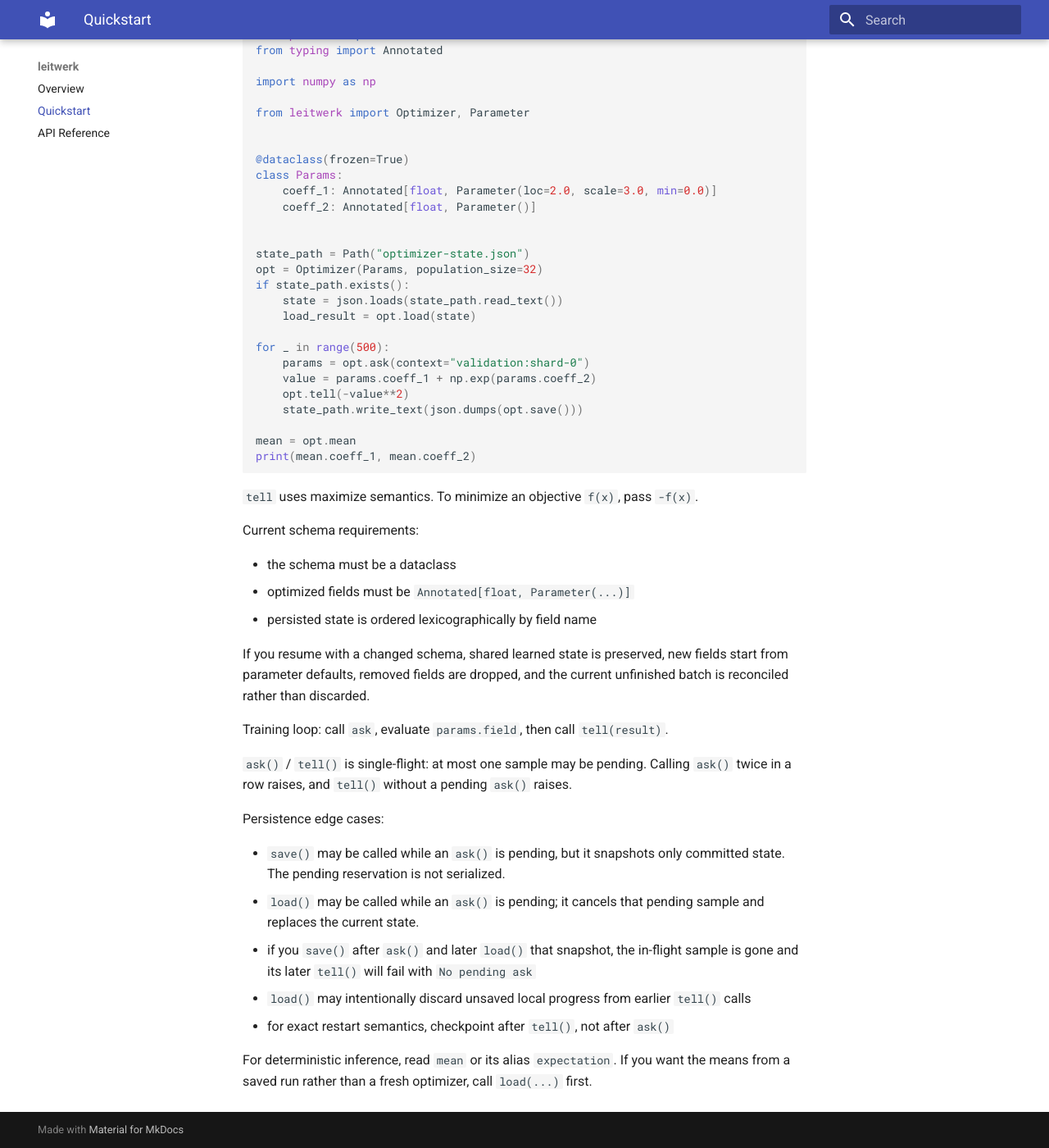
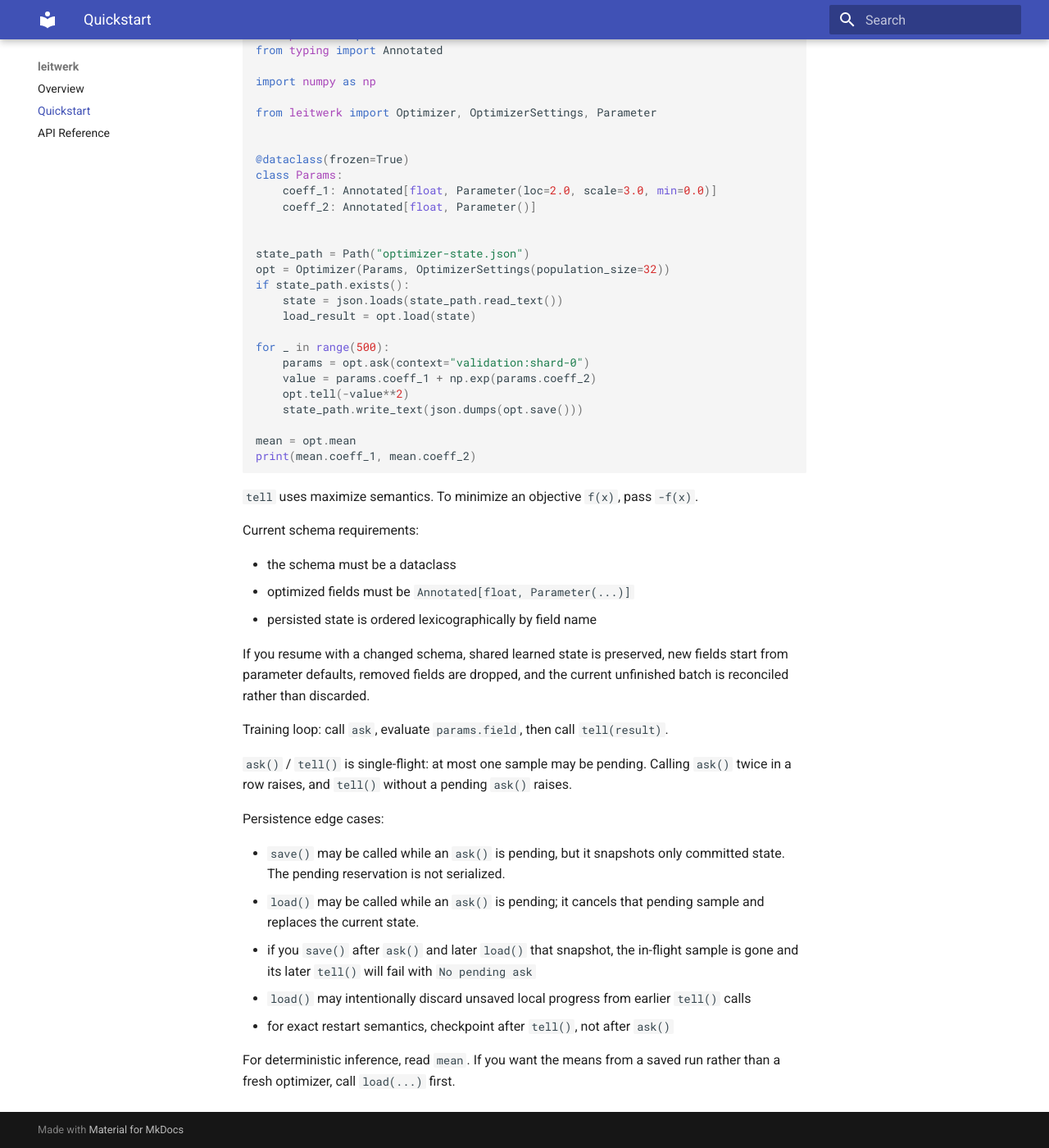
Before and after one commit to vschmidt91/xnes, an MkDocs documentation site: the page built from docs/quickstart.md, in a window 1280 px wide and 1400 px high, scrolled down 195 px. Shown: the whole window at 82% size. Built offline with MkDocs 1.6.1 and Material for MkDocs 9.7.7, drawn with Linux system fonts in a browser that asks for light colours.

Commit message:
align docs

```diff
--- a/docs/quickstart.md
+++ b/docs/quickstart.md
@@ -8,7 +8,7 @@ from typing import Annotated
 
 import numpy as np
 
-from leitwerk import Optimizer, Parameter
+from leitwerk import Optimizer, OptimizerSettings, Parameter
 
 
 @dataclass(frozen=True)
@@ -18,7 +18,7 @@ class Params:
 
 
 state_path = Path("optimizer-state.json")
-opt = Optimizer(Params, population_size=32)
+opt = Optimizer(Params, OptimizerSettings(population_size=32))
 if state_path.exists():
     state = json.loads(state_path.read_text())
     load_result = opt.load(state)
@@ -63,5 +63,5 @@ Persistence edge cases:
   `tell()` calls
 - for exact restart semantics, checkpoint after `tell()`, not after `ask()`
 
-For deterministic inference, read `mean` or its alias `expectation`. If you want the means from a
+For deterministic inference, read `mean`. If you want the means from a
 saved run rather than a fresh optimizer, call `load(...)` first.
--- a/leitwerk/__init__.py
+++ b/leitwerk/__init__.py
@@ -16,7 +16,10 @@ Example:
         coeff: Annotated[float, Parameter(loc=1.0, scale=0.5, min=0.0)]
         ratio: Annotated[float, Parameter(min=0.0, max=1.0)]
 
-    opt = Optimizer(Params, population_size=32, minimize=True)
+    opt = Optimizer(
+        Params,
+        OptimizerSettings(population_size=32, minimize=True),
+    )
 
     for _ in range(100):
         params = opt.ask()
```
Also changed, not shown: docs/index.md (+1 -1 lines).
